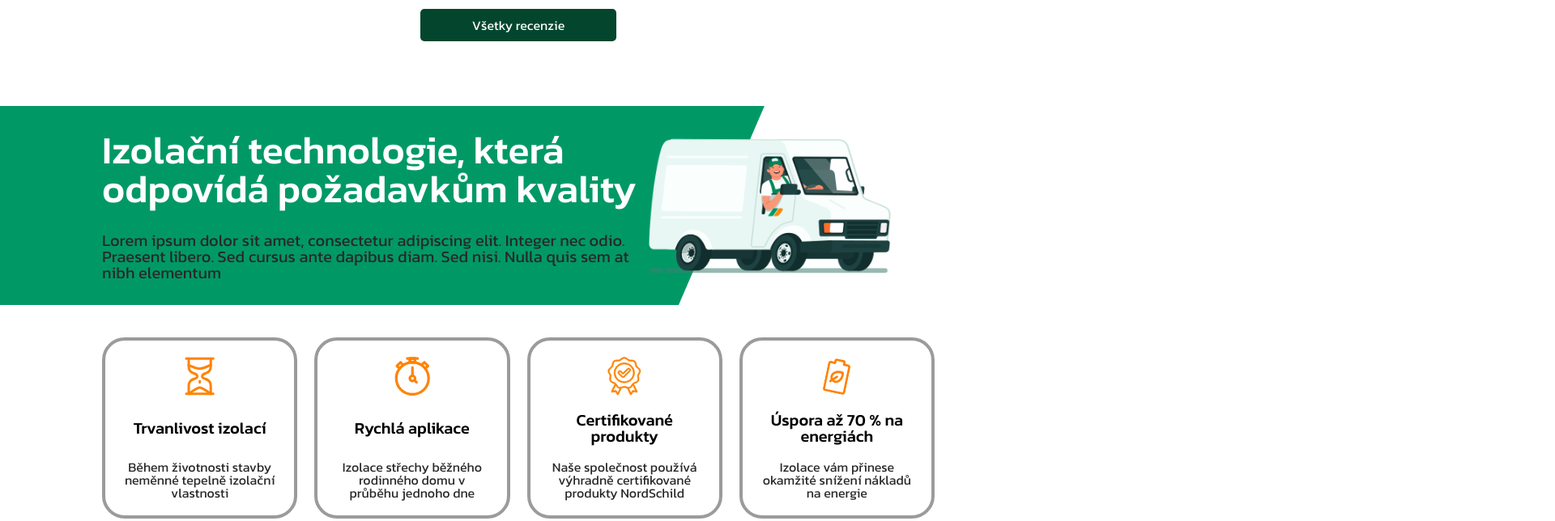
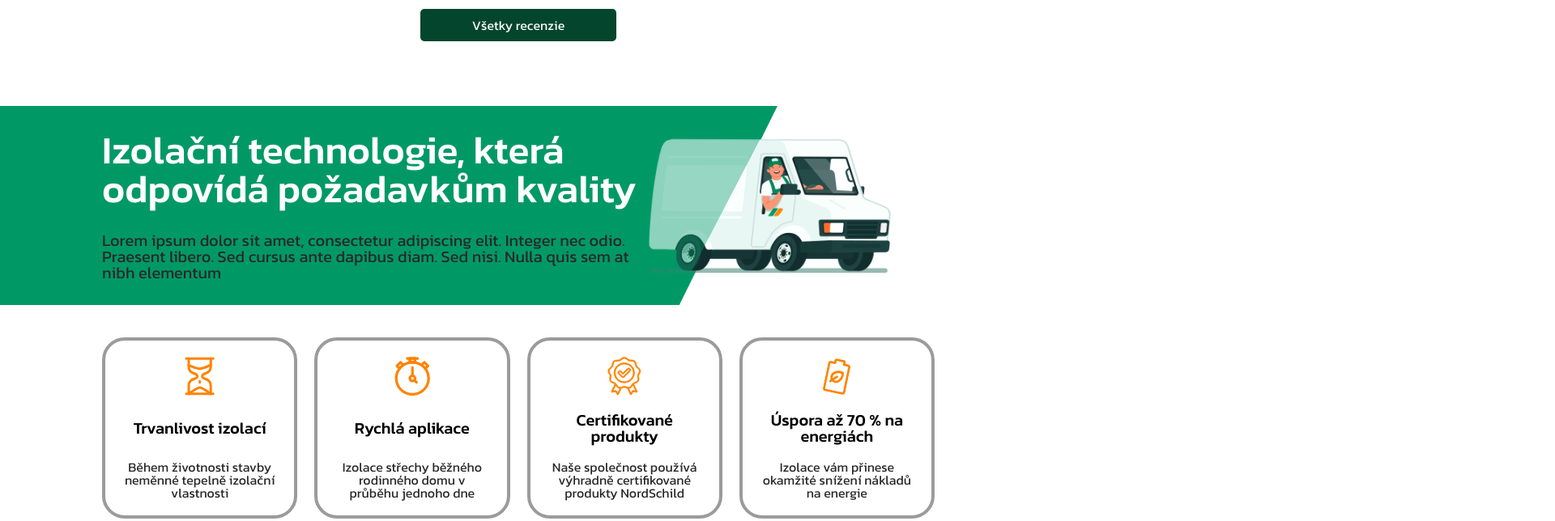
Before and after one commit to Sperthix/Domco, a website built with Vite: page index.html in a window 1280 px wide. Shown: the part 1460-2104 px from the top of the page at 81% size, 1920 px wide, since content can reach past the window. Built offline with nearby package versions, Linux system fonts and the light colour scheme; files whose address does not match are found by name.

Commit message:
feat: added transparency for car

```diff
--- a/index.html
+++ b/index.html
@@ -97,7 +97,7 @@
       </section>
 
       <!-- Reviews - Swiper -->
-      <section class="relative flex flex-col mb-20">
+      <section class="relative flex flex-col mb-20 overflow-hidden">
         <div class="container-wrapper">
           <h2 class="mb-10 lg:w-[40%] max-lg:text-center">Čo o nás hovoria naši zákazníci?</h2>
         </div>
@@ -224,8 +224,7 @@
 
       <!-- Cards -->
       <section class="mb-18">
-        <div>
-          <div class="relative bg-green py-7.5 mb-10">
+          <div class="relative bg-green py-7.5 mb-10 clip-path-overlay">
             <div class="container-wrapper">
               <h2 class="text-white mb-7.5 lg:max-w-2/3 max-lg:text-center">
                 Izolační technologie, která odpovídá požadavkům kvality
@@ -234,7 +233,7 @@
                 Lorem ipsum dolor sit amet, consectetur adipiscing elit. Integer nec odio. Praesent libero. Sed cursus ante dapibus diam. Sed nisi. Nulla quis sem at nibh elementum
               </p>
             </div>
-            <div class="max-lg:hidden absolute top-0 right-0 bottom-0 w-[35%] min-h-[260px] bg-white clip-path-car z-0 flex items-center"></div>
+            <div class="max-lg:hidden absolute top-0 right-0 bottom-0 w-full min-h-[260px] bg-white clip-path-car z-0 flex items-center"></div>
             <img src="src/assets/car.png" class="absolute top-10 right-45 w-[300px] z-10 max-lg:hidden" />
           </div>
 
@@ -280,7 +279,6 @@
               <p class="card-text">Izolace vám přinese okamžité snížení nákladů na energie</p>
             </div>
           </div>
-        </div>
       </section>
 
       <!-- Isolation -->
@@ -394,7 +392,7 @@
       </section>
 
       <!-- Fun Part -->
-      <section class="container-wrapper mb-17">
+      <section class="container-wrapper mb-17 overflow-hidden">
         <h2 class="mb-8">Realizujeme izolácie domov, drevostavieb, chát, pracovných hál.</h2>
         <div class="flex">
           <div class="parts-menu">
--- a/src/utilities.css
+++ b/src/utilities.css
@@ -42,12 +42,31 @@
     .flex-col-center { @apply flex flex-col items-center justify-center; }
 
     .clip-path-car {
-        clip-path: polygon(
-            0 100%,
-            25% 0,
-            100% 0,
-            100% 100%
-        );
+        @media (min-width: 1024px) {
+            clip-path: polygon(
+                75% 0,
+                65% 100%,
+                100% 100%,
+                100% 0
+            );
+        }
+    }
+
+    .clip-path-overlay::after {
+        @media (min-width: 1024px) {
+            content: "";
+            position: absolute;
+            inset: 0;
+            background-color: var(--color-green-bg);
+            opacity: 0.4;
+            clip-path: polygon(
+                61.5% 0,
+                75% 0,
+                65% 100%,
+                61.5% 100%
+            );
+            z-index: 20;
+        }
     }
 
     .clip-path-hero {
```
